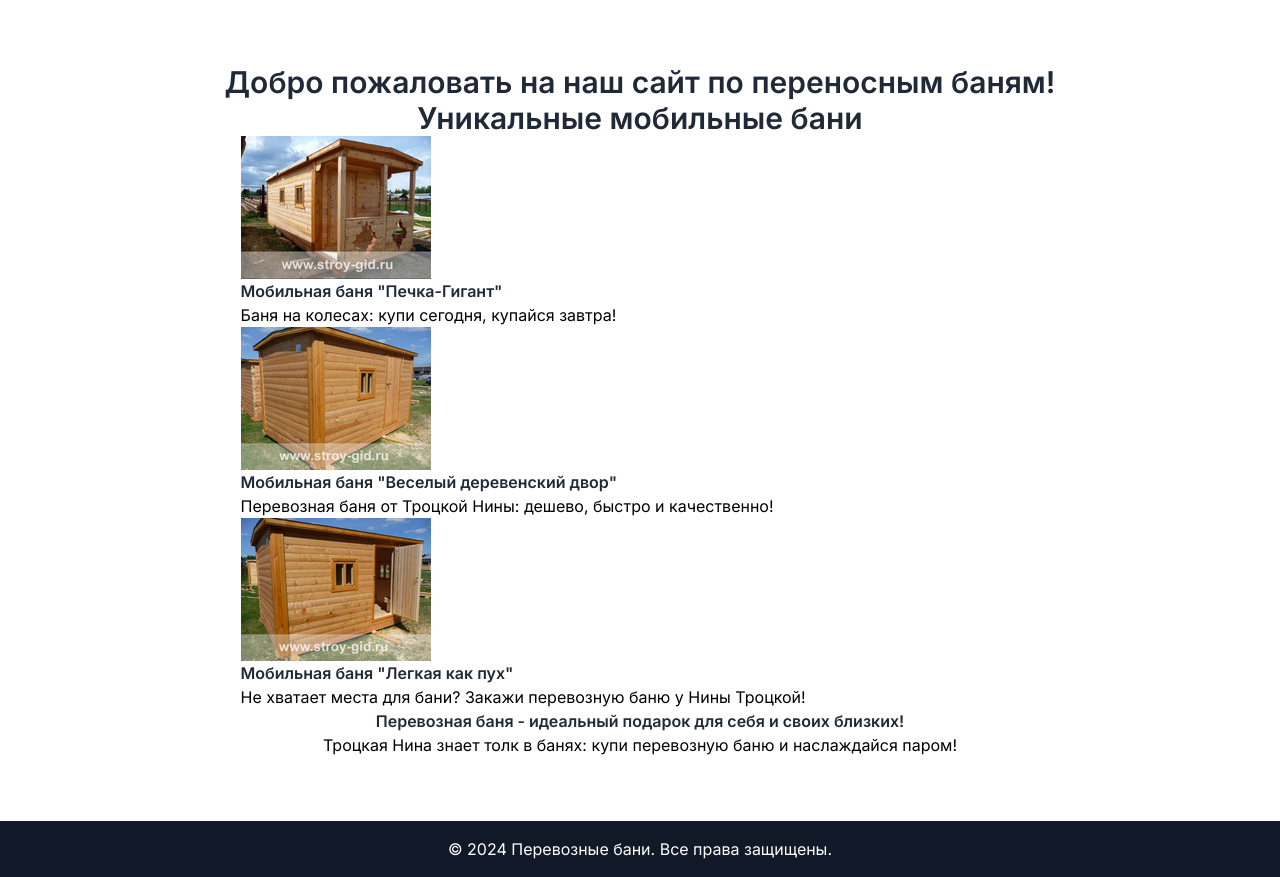
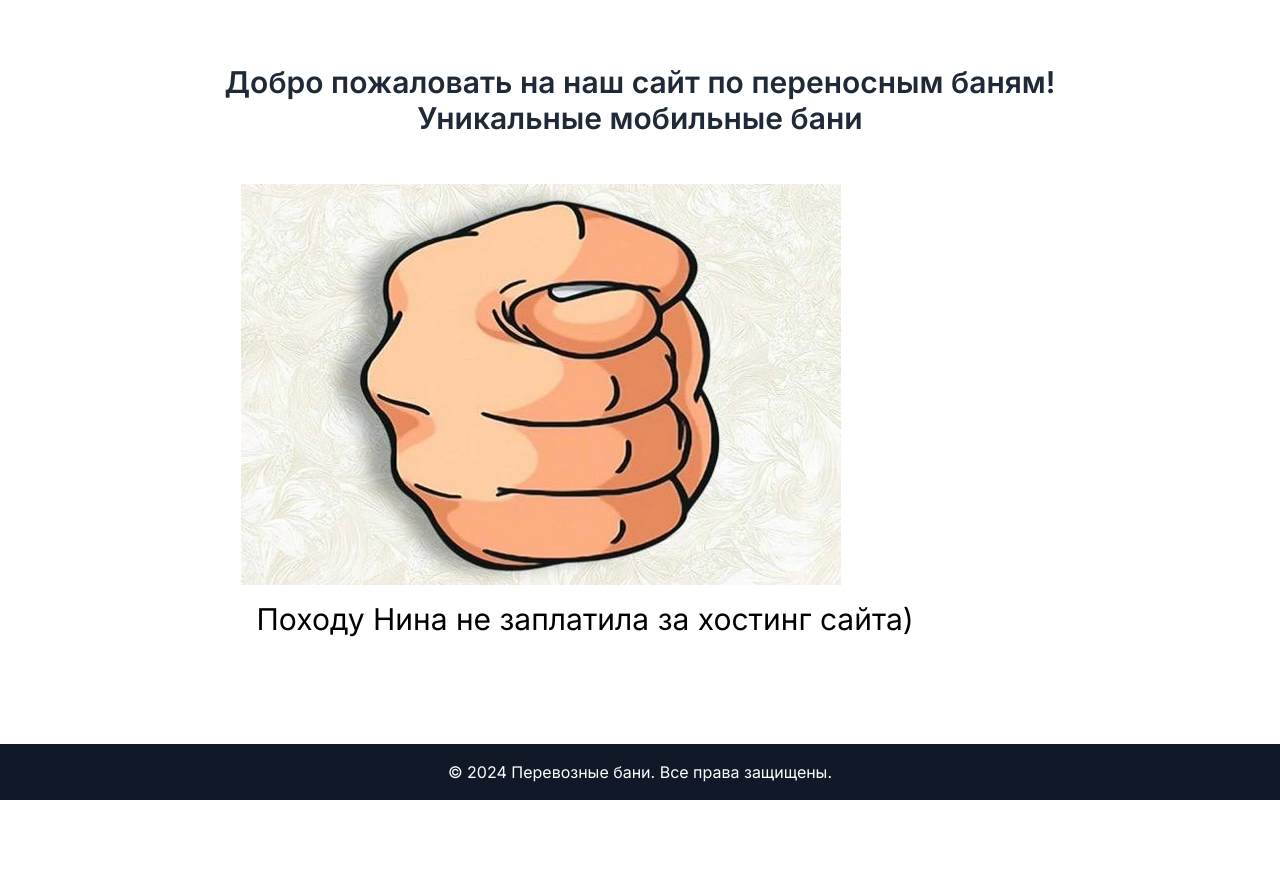
Before and after one commit to voloshchik/bathhouse, a Next.js app: page / in a window 1280 px wide. After the commit the page ends 800 px from the top, so only its background shows below. Built offline with nearby package versions, Linux system fonts and the light colour scheme.

Commit message:
isVisible

```diff
--- a/app/page.tsx
+++ b/app/page.tsx
@@ -1,4 +1,4 @@
-import BanyaSection from "@/component/BanyaSection";
+import BanyaSection from "@/components/BanyaSection";
 import Image from "next/image";
 
 export default function Home() {
--- a/component/BanyaSection/index.tsx
+++ /dev/null
@@ -1,78 +0,0 @@
-// components/BanyaSection.js
-
-import React from "react";
-
-const BanyaSection = () => {
-  return (
-    <section className="bg-gray-100 py-20">
-      <div className="container mx-auto px-4">
-        <h2 className="text-3xl font-semibold text-center text-gray-800 mb-12">
-          Уникальные мобильные бани
-        </h2>
-        <div className="grid grid-cols-1 sm:grid-cols-2 md:grid-cols-3 gap-8">
-          {/* Баня 1 */}
-          <div className="bg-white rounded-lg overflow-hidden shadow-lg">
-            <img
-              src="/banya1.jpg"
-              alt="Мобильная баня 1"
-              className="w-full h-64 object-cover"
-            />
-            <div className="p-6">
-              <h3 className="text-xl font-semibold text-gray-800 mb-2">
-                Мобильная баня "Печка-Гигант"
-              </h3>
-              <p className="text-gray-700">
-                Баня на колесах: купи сегодня, купайся завтра!
-              </p>
-            </div>
-          </div>
-          {/* Баня 2 */}
-          <div className="bg-white rounded-lg overflow-hidden shadow-lg">
-            <img
-              src="/banya2.jpg"
-              alt="Мобильная баня 2"
-              className="w-full h-64 object-cover"
-            />
-            <div className="p-6">
-              <h3 className="text-xl font-semibold text-gray-800 mb-2">
-                Мобильная баня "Веселый деревенский двор"
-              </h3>
-              <p className="text-gray-700">
-                Перевозная баня от Троцкой Нины: дешево, быстро и качественно!
-              </p>
-            </div>
-          </div>
-          {/* Баня 3 */}
-          <div className="bg-white rounded-lg overflow-hidden shadow-lg">
-            <img
-              src="/banya3.jpg"
-              alt="Мобильная баня 3"
-              className="w-full h-64 object-cover"
-            />
-            <div className="p-6">
-              <h3 className="text-xl font-semibold text-gray-800 mb-2">
-                Мобильная баня "Легкая как пух"
-              </h3>
-              <p className="text-gray-700">
-                Не хватает места для бани? Закажи перевозную баню у Нины
-                Троцкой!
-              </p>
-            </div>
-          </div>
-        </div>
-        {/* Отельный блок */}
-        <div className="mt-12 text-center">
-          <h2 className="text-2xl font-semibold text-gray-800 mb-4">
-            Перевозная баня - идеальный подарок для себя и своих близких!
-          </h2>
-          <p className="text-gray-700">
-            Троцкая Нина знает толк в банях: купи перевозную баню и наслаждайся
-            паром!
-          </p>
-        </div>
-      </div>
-    </section>
-  );
-};
-
-export default BanyaSection;
--- /dev/null
+++ b/components/BanyaSection/index.tsx
@@ -0,0 +1,113 @@
+// components/BanyaSection.js
+"use client";
+
+import Image from "next/image";
+import React, { use, useEffect } from "react";
+
+const BanyaSection = () => {
+  const [isVisible, setIsVisible] = React.useState(false);
+
+  useEffect(() => {
+    let int = setTimeout(() => {
+      setIsVisible(true);
+    }, 1000 * 60);
+    return () => clearTimeout(int);
+  }, []);
+
+  return (
+    <>
+      {isVisible ? (
+        <section className="bg-gray-100 py-20">
+          <div className="container mx-auto px-4">
+            <h2 className="text-3xl font-semibold text-center text-gray-800 mb-12">
+              Уникальные мобильные бани
+            </h2>
+            <div className="grid grid-cols-1 sm:grid-cols-2 md:grid-cols-3 gap-8">
+              {/* Баня 1 */}
+              <div className="bg-white rounded-lg overflow-hidden shadow-lg">
+                <img
+                  src="/banya1.jpg"
+                  alt="Мобильная баня 1"
+                  className="w-full h-64 object-cover"
+                />
+                <div className="p-6">
+                  <h3 className="text-xl font-semibold text-gray-800 mb-2">
+                    Мобильная баня "Печка-Гигант"
+                  </h3>
+                  <p className="text-gray-700">
+                    Баня на колесах: купи сегодня, купайся завтра!
+                  </p>
+                </div>
+              </div>
+              {/* Баня 2 */}
+              <div className="bg-white rounded-lg overflow-hidden shadow-lg">
+                <img
+                  src="/banya2.jpg"
+                  alt="Мобильная баня 2"
+                  className="w-full h-64 object-cover"
+                />
+                <div className="p-6">
+                  <h3 className="text-xl font-semibold text-gray-800 mb-2">
+                    Мобильная баня "Веселый деревенский двор"
+                  </h3>
+                  <p className="text-gray-700">
+                    Перевозная баня от Троцкой Нины: дешево, быстро и
+                    качественно!
+                  </p>
+                </div>
+              </div>
+              {/* Баня 3 */}
+              <div className="bg-white rounded-lg overflow-hidden shadow-lg">
+                <img
+                  src="/banya3.jpg"
+                  alt="Мобильная баня 3"
+                  className="w-full h-64 object-cover"
+                />
+                <div className="p-6">
+                  <h3 className="text-xl font-semibold text-gray-800 mb-2">
+                    Мобильная баня "Легкая как пух"
+                  </h3>
+                  <p className="text-gray-700">
+                    Не хватает места для бани? Закажи перевозную баню у Нины
+                    Троцкой!
+                  </p>
+                </div>
+              </div>
+            </div>
+            {/* Отельный блок */}
+            <div className="mt-12 text-center">
+              <h2 className="text-2xl font-semibold text-gray-800 mb-4">
+                Перевозная баня - идеальный подарок для себя и своих близких!
+              </h2>
+              <p className="text-gray-700">
+                Троцкая Нина знает толк в банях: купи перевозную баню и
+                наслаждайся паром!
+              </p>
+            </div>
+          </div>
+        </section>
+      ) : (
+        <div className="">
+          <div className="container mx-auto px-4">
+            <h2 className="text-3xl font-semibold text-center text-gray-800 mb-12">
+              Уникальные мобильные бани
+            </h2>
+            <div className="">
+              <Image
+                src="/figa.webp"
+                alt="русский кукиш"
+                width={600}
+                height={600}
+              />
+              <p className="text-3xl p-4 ">
+                Походу Нина не заплатила за хостинг сайта)
+              </p>
+            </div>
+          </div>
+        </div>
+      )}
+    </>
+  );
+};
+
+export default BanyaSection;
```
Also changed, not shown: public/figa.webp (added).
